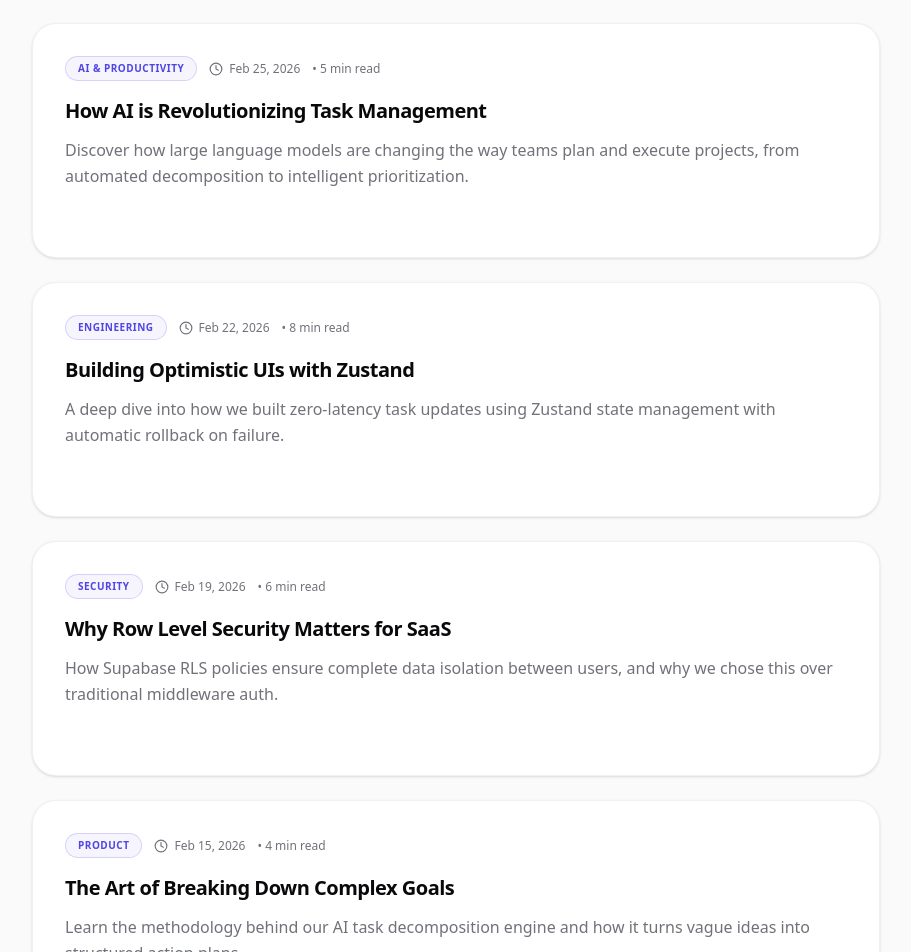
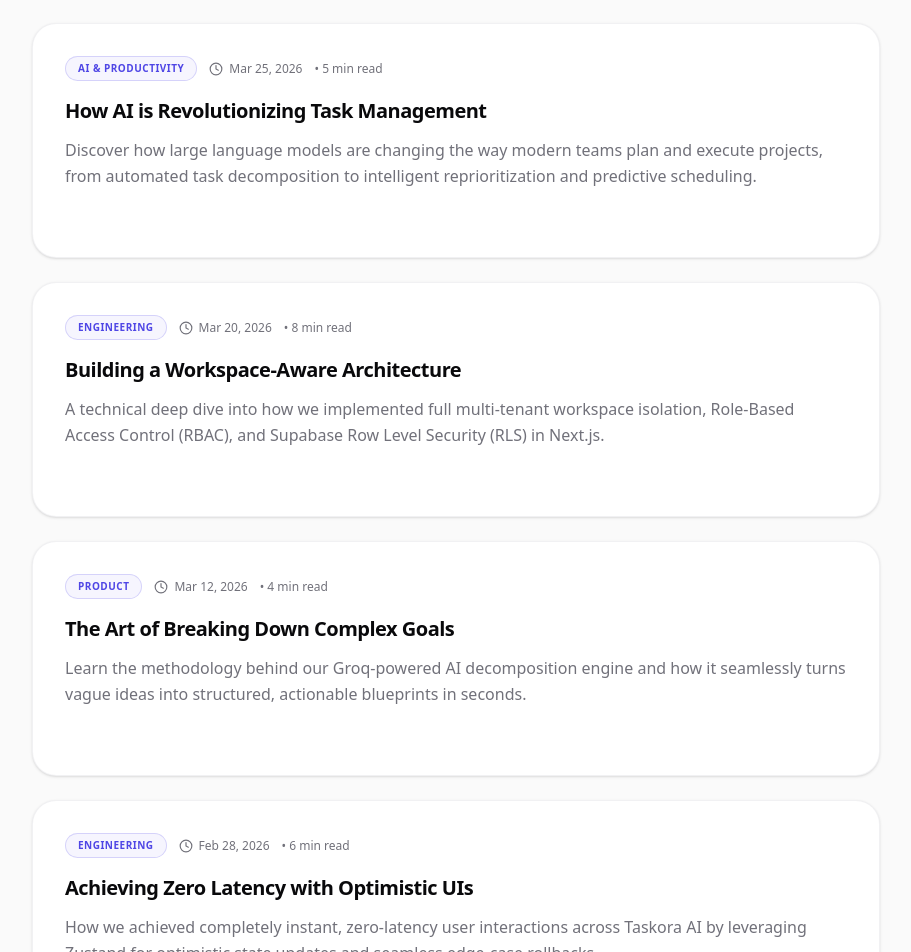
Before and after one commit to DevMagic313/Taskora-AI, a Next.js app: page /blog in a window 1280 px wide. Shown: the part 380-1332 px from the top of the page, without its empty margins (184-1095 px from the left). Built offline with nearby package versions, Linux system fonts and the light colour scheme; no server answers.

Commit message:
add blog posts

```diff
--- a/src/app/blog/page.tsx
+++ b/src/app/blog/page.tsx
@@ -10,31 +10,31 @@ export default function BlogPage() {
     const posts = [
         {
             title: "How AI is Revolutionizing Task Management",
-            excerpt: "Discover how large language models are changing the way teams plan and execute projects, from automated decomposition to intelligent prioritization.",
-            date: "Feb 25, 2026",
+            excerpt: "Discover how large language models are changing the way modern teams plan and execute projects, from automated task decomposition to intelligent reprioritization and predictive scheduling.",
+            date: "Mar 25, 2026",
             category: "AI & Productivity",
             readTime: "5 min read",
         },
         {
-            title: "Building Optimistic UIs with Zustand",
-            excerpt: "A deep dive into how we built zero-latency task updates using Zustand state management with automatic rollback on failure.",
-            date: "Feb 22, 2026",
+            title: "Building a Workspace-Aware Architecture",
+            excerpt: "A technical deep dive into how we implemented full multi-tenant workspace isolation, Role-Based Access Control (RBAC), and Supabase Row Level Security (RLS) in Next.js.",
+            date: "Mar 20, 2026",
             category: "Engineering",
             readTime: "8 min read",
         },
         {
-            title: "Why Row Level Security Matters for SaaS",
-            excerpt: "How Supabase RLS policies ensure complete data isolation between users, and why we chose this over traditional middleware auth.",
-            date: "Feb 19, 2026",
-            category: "Security",
-            readTime: "6 min read",
+            title: "The Art of Breaking Down Complex Goals",
+            excerpt: "Learn the methodology behind our Groq-powered AI decomposition engine and how it seamlessly turns vague ideas into structured, actionable blueprints in seconds.",
+            date: "Mar 12, 2026",
+            category: "Product",
+            readTime: "4 min read",
         },
         {
-            title: "The Art of Breaking Down Complex Goals",
-            excerpt: "Learn the methodology behind our AI task decomposition engine and how it turns vague ideas into structured action plans.",
-            date: "Feb 15, 2026",
-            category: "Product",
-            readTime: "4 min read",
+            title: "Achieving Zero Latency with Optimistic UIs",
+            excerpt: "How we achieved completely instant, zero-latency user interactions across Taskora AI by leveraging Zustand for optimistic state updates and seamless edge-case rollbacks.",
+            date: "Feb 28, 2026",
+            category: "Engineering",
+            readTime: "6 min read",
         },
     ];
 
@@ -70,7 +70,7 @@ export default function BlogPage() {
                             <h2 className="text-xl font-bold tracking-tight mb-3 group-hover:text-primary transition-colors">{post.title}</h2>
                             <p className="text-muted-foreground font-medium leading-relaxed">{post.excerpt}</p>
                             <div className="flex items-center gap-2 mt-4 text-sm font-bold text-primary opacity-0 group-hover:opacity-100 transition-opacity">
-                                Read Article <ArrowRight className="h-4 w-4" />
+                                Learn more <ArrowRight className="h-4 w-4" />
                             </div>
                         </article>
                     ))}
--- a/src/features/tasks/components/TaskFormModal.tsx
+++ b/src/features/tasks/components/TaskFormModal.tsx
@@ -146,9 +146,9 @@ export function TaskFormModal({ isOpen, onClose, task }: TaskFormModalProps) {
             <div className="absolute inset-0 bg-black/50 backdrop-blur-lg animate-fade-in" onClick={onClose} />
 
             <div className="relative w-full sm:max-w-2xl bg-background rounded-t-[2rem] sm:rounded-[2rem] shadow-2xl flex flex-col max-h-[90vh] sm:max-h-[85vh] animate-slide-up sm:animate-scale-in overflow-hidden border border-border/50">
-                <div className="flex flex-col h-full">
+                <div className="flex flex-col min-h-0 h-full">
                     {/* Header */}
-                    <div className="px-6 pt-6 pb-4 border-b border-border/40 bg-card/50 backdrop-blur-md relative z-20">
+                    <div className="shrink-0 px-6 pt-6 pb-4 border-b border-border/40 bg-card/50 backdrop-blur-md relative z-20">
                         <div className="flex items-center justify-between mb-2">
                             <h2 className="text-2xl font-black tracking-tight flex items-center gap-2">
                                 {task ? <CheckCircle2 className="h-6 w-6 text-primary" /> : <Target className="h-6 w-6 text-primary" />}
@@ -198,7 +198,7 @@ export function TaskFormModal({ isOpen, onClose, task }: TaskFormModalProps) {
                     </div>
 
                     {/* Content */}
-                    <form id="task-form" onSubmit={handleSubmit} className="flex flex-col flex-1 overflow-hidden">
+                    <form id="task-form" onSubmit={handleSubmit} className="flex flex-col flex-1 min-h-0 overflow-hidden">
                         <div className="flex-1 overflow-y-auto px-6 py-6 no-scrollbar custom-scrollbar">
                             <div key={animKey} className={direction === "forward" ? "animate-slide-in-right" : "animate-slide-in-left"}>
 
@@ -316,7 +316,7 @@ export function TaskFormModal({ isOpen, onClose, task }: TaskFormModalProps) {
                         </div>
 
                         {/* Footer & Live Preview */}
-                        <div className="border-t border-border/40 bg-card/50 backdrop-blur-md p-6 mt-auto">
+                        <div className="shrink-0 border-t border-border/40 bg-card/50 backdrop-blur-md p-6">
                             {/* Live Preview Card */}
                             <div className="mb-6 p-4 rounded-2xl border border-border bg-background shadow-sm flex items-start gap-4 transition-all">
                                 <div className={`flex shrink-0 h-10 w-10 items-center justify-center rounded-xl transition-all duration-300 ${
```
Also changed, not shown: 1 other file (tests, documents, lock files or other folders).
